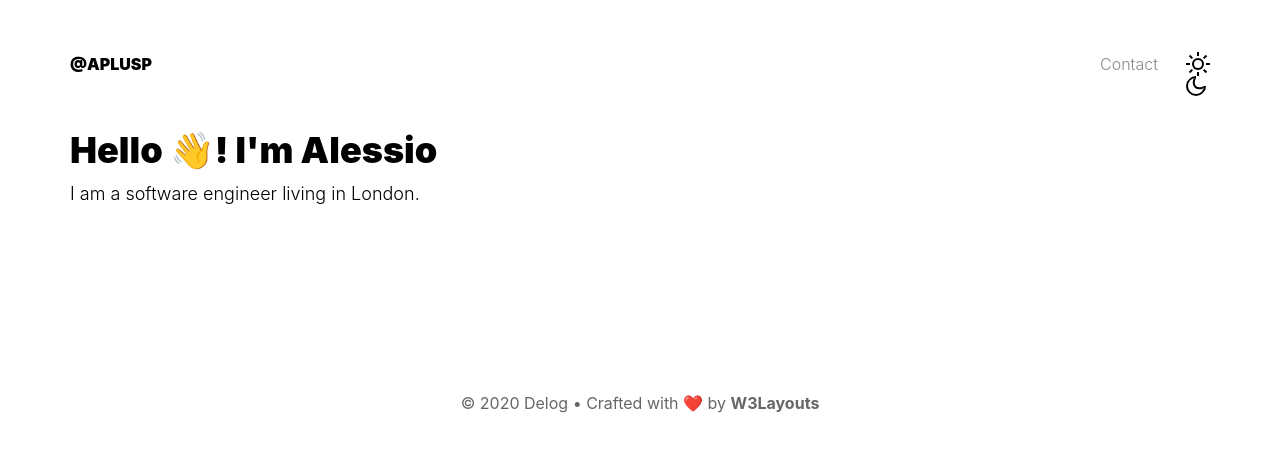
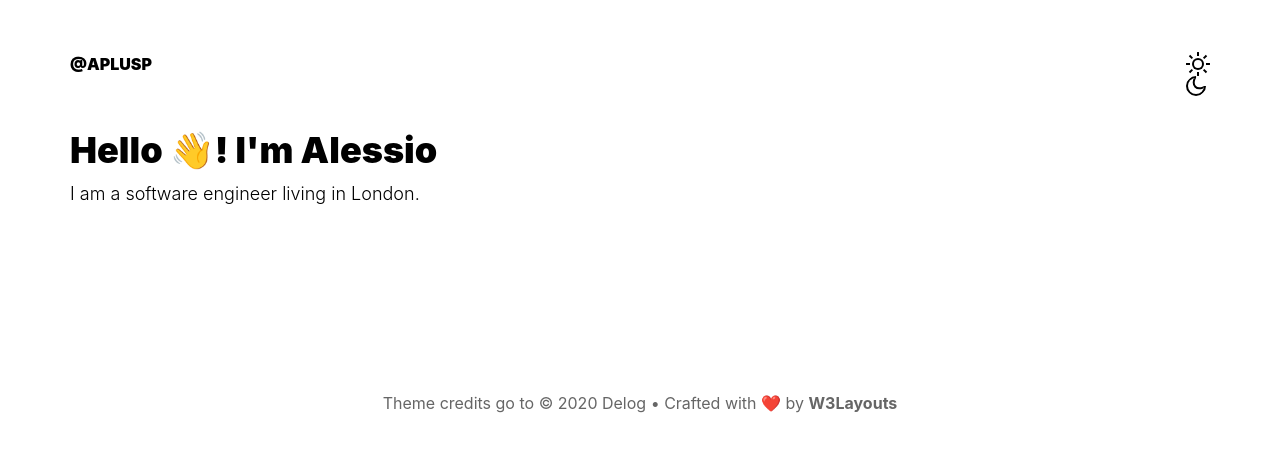
Before and after one commit to aplsup/personal-website, a Gatsby site: page / in a window 1280 px wide. Built offline with nearby package versions, Linux system fonts and the light colour scheme; Gatsby itself is replaced by a stand-in of ours.

Commit message:
Removed contact link

```diff
--- a/src/components/heroHeader.js
+++ b/src/components/heroHeader.js
@@ -1,5 +1,5 @@
 import React from "react"
-import { StaticQuery, graphql, Link } from "gatsby"
+import { StaticQuery, graphql } from "gatsby"
 export default () => (
   <StaticQuery
     query={graphql`
--- a/src/components/layout.js
+++ b/src/components/layout.js
@@ -25,7 +25,7 @@ export default ({ children }) => {
       </header>
       {children}
       <footer className="site-footer">
-        <p>&copy; {new Date().getFullYear()} Delog &bull; Crafted with <span role="img" aria-label="love">❤️</span> by <a href="https://w3layouts.com">W3Layouts</a></p>
+        <p>Theme credits go to &copy; {new Date().getFullYear()} Delog &bull; Crafted with <span role="img" aria-label="love">❤️</span> by <a href="https://w3layouts.com">W3Layouts</a></p>
       </footer>
     </div>
   )
--- a/src/components/navigation.js
+++ b/src/components/navigation.js
@@ -4,7 +4,6 @@ import ThemeChanger from "../components/themeChanger"
 
 export default (props) => (
   <nav className="navigation">
-    <Link to="/contact">Contact</Link>
     <ThemeChanger/>
   </nav>
 
```
